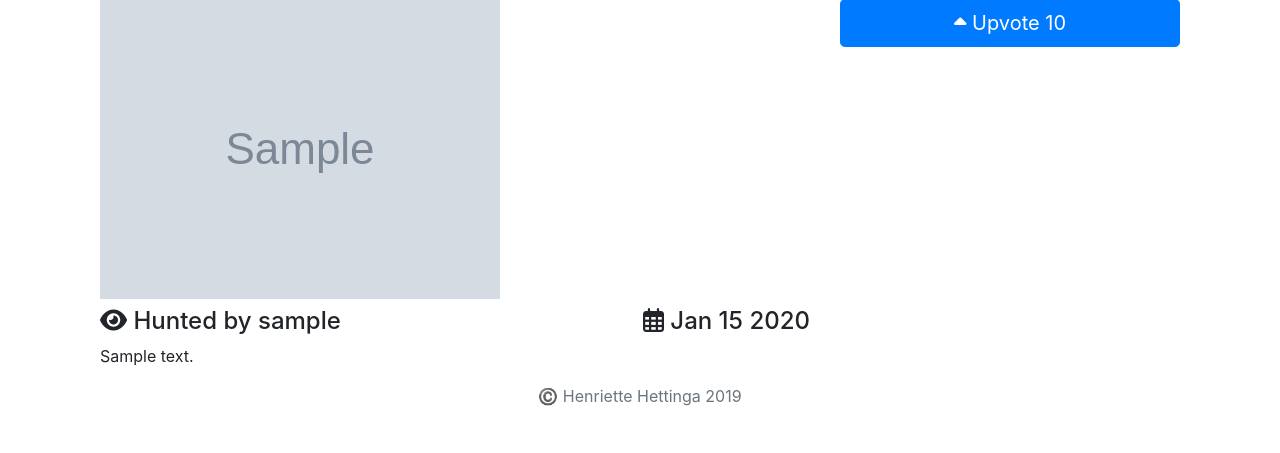
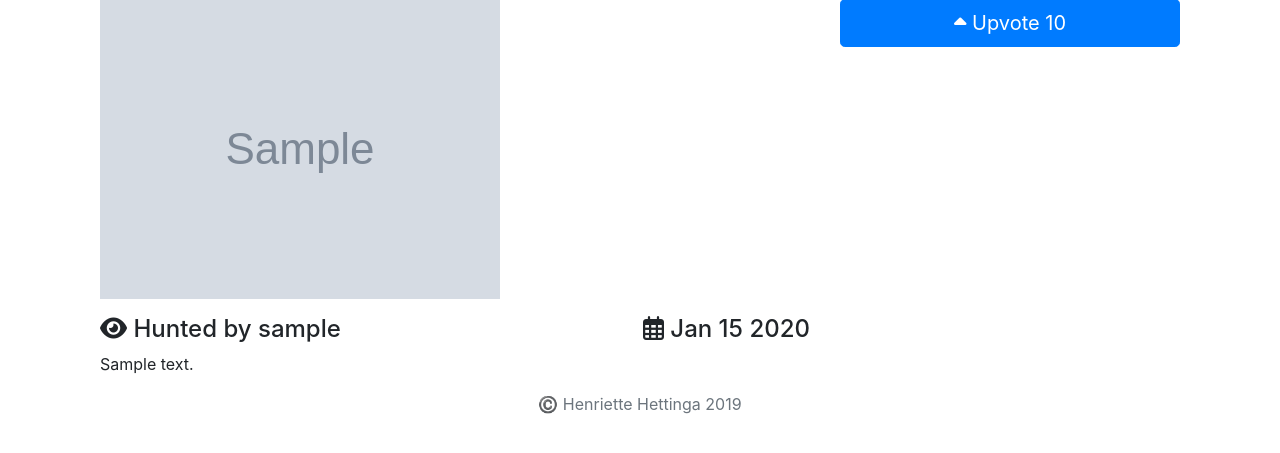
Before and after one commit to Jethet/udemycourse-producthunt-project, a Django app: page /product/1 in a window 1280 px wide. Shown: the part 201-654 px from the top of the page. Run offline with Django 3.2, Linux system fonts and the light colour scheme; tables that the repository leaves empty hold one stand-in row (values such as "Sample post"); grey boxes marked "Sample" are stand-in pictures; some libraries are stand-ins or nearby versions.

Commit message:
Add padding between picture and title

```diff
--- a/product/templates/product/detail.html
+++ b/product/templates/product/detail.html
@@ -19,7 +19,7 @@
       <a href="javascript:{document.getElementById('upvote').submit()}"><button class="btn btn-primary btn-lg btn-block"><i class="fas fa-caret-up"></i> Upvote {{ product.votes_total }}</button></a>
     </div>
   </div>
-  <div class="row pt-2">
+  <div class="row pt-3">
     <div class="col-4">
       <h4><i class="fas fa-eye"></i> Hunted by {{ product.hunter.username }}</h4>
     </div>
```
